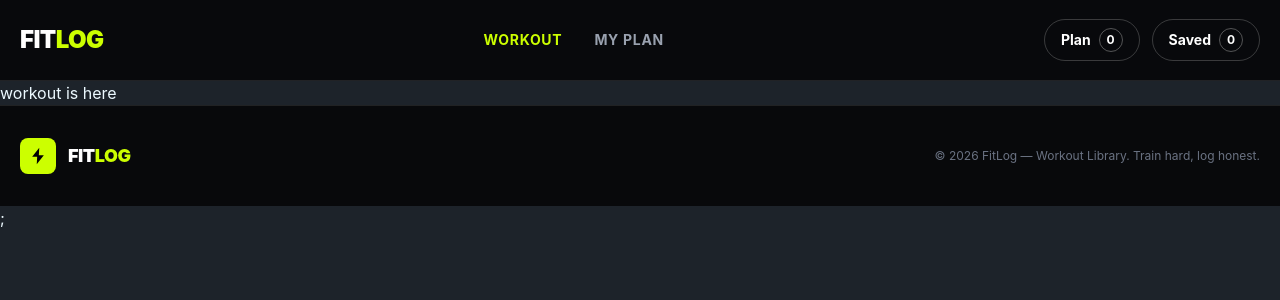
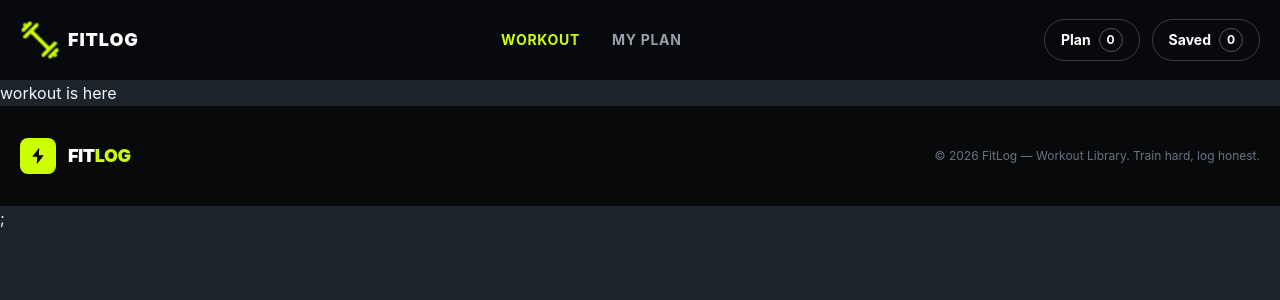
Before and after one commit to sumi226/Fit_log, a Next.js app: page /workout in a window 1280 px wide. Shown: the top 300 px of the page. Built offline with nearby package versions, Linux system fonts and the light colour scheme.

Commit message:
Add update navbarr

```diff
--- a/src/component/shared/Navbar.tsx
+++ b/src/component/shared/Navbar.tsx
@@ -1,7 +1,8 @@
 
 
 "use client";
-
+import Image from "next/image";
+import logo from "@/assets/logo.png";
 import Link from "next/link";
 import { usePathname } from "next/navigation";
 
@@ -21,12 +22,13 @@ const Navbar = () => {
     <header className="sticky top-0 z-50 border-b border-white/10 bg-[#08090b]/95 backdrop-blur-xl">
       <nav className="container mx-auto flex h-20 items-center justify-between px-5">
         {/* Logo */}
-        <Link
-          href="/"
-          className="text-2xl font-black tracking-tight text-white"
-        >
-          FIT<span className="text-[#ccff00]">LOG</span>
-        </Link>
+
+        <div className="flex items-center gap-2 text-lg font-black uppercase tracking-wider text-white">
+          <Image src={logo} alt="FITLOG Logo" width={40} height={40}  />
+          <h2>FITLOG</h2>
+
+        </div>
+
 
         {/* Navigation */}
         <div className="hidden items-center gap-8 md:flex">
```
